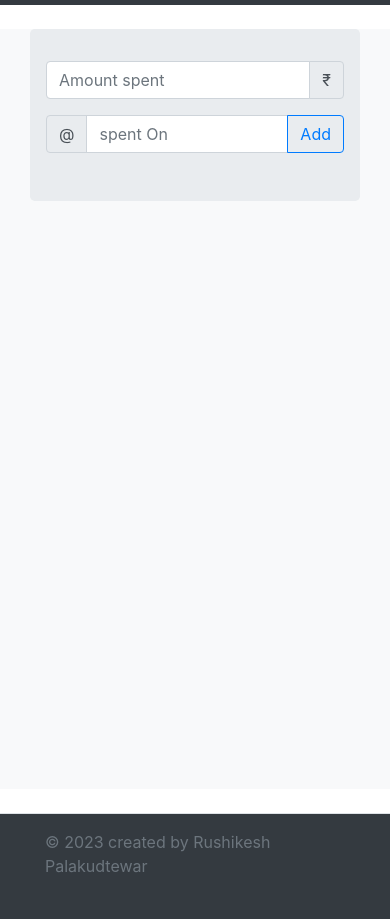
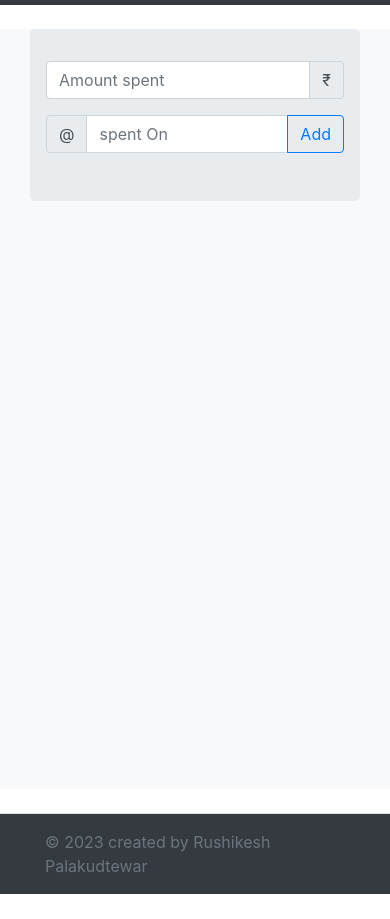
Before and after one commit to rushipalakudtewar/ExpenseManager, a plain HTML site: page index.html in a window 390 px wide. Shown: the part 51-970 px from the top of the page. After the commit the page ends 945 px from the top, so only its background shows below. Drawn offline with nearby package versions, Linux system fonts and the light colour scheme.

Commit message:
fix: removed comments

```diff
--- a/index.html
+++ b/index.html
@@ -21,8 +21,8 @@
     <nav class="navbar navbar-dark bg-dark">
         <span class="navbar-brand mb-0 h1">Xpers</span>
         <span class="navbar-brand mb-0 h1" id="headingElement">0</span>
+    </nav>
 
-    </nav>
     <div class="container-fluid bg-light" style="min-height: 90vh">
         <div class="container">
             <div class="jumbotron mt-4">
@@ -63,10 +63,9 @@
                 </ul>
             </div>
 
-            <!-- <div id="tabledata"></div> -->
         </div>
     </div>
-    <!-- <div class="container  bg-dark"> -->
+
     <footer class="d-flex flex-wrap justify-content-between align-items-center py-3 mt-4 border-top bg-dark">
         <div class="col-md-4 d-flex align-items-center">
         <a href="/" class="mb-3 me-2 mb-md-0 text-muted text-decoration-none lh-1">
@@ -74,14 +73,8 @@
         </a>
         <span class="text-muted">&copy; 2023 created by Rushikesh Palakudtewar</span>
         </div>
+    </footer>
 
-          <ul class="nav col-md-4 justify-content-end list-unstyled d-flex">
-            <li class="ms-3"><a class="text-muted" href="#"><i class="fa-brands fa-instagram"></i></a></li>
-            <li class="ms-3"><a class="text-muted" href="#"><svg class="bi" width="24" height="24"><use xlink:href="#instagram"/></svg></a></li>
-            <li class="ms-3"><a class="text-muted" href="#"><svg class="bi" width="24" height="24"><use xlink:href="#facebook"/></svg></a></li>
-          </ul>
-        </footer>
-      <!-- </div> -->
 <script>
     const headingEl=document.querySelector("#headingElement")
     let counter=0;
@@ -97,38 +90,25 @@
 
         const text=input.value
         const data=desc.value
-        // console.log({text});
 
-        //convert into number
         const expense = parseInt(text,10)
-        // console.log({data,expense});
 
-        //added into the obj
         expenseItem.desc=data;
         expenseItem.amount=expense;
         expenseItem.moment=new Date()
-        //obj pushed into the array
+
         allexpenses.push(expenseItem)
-        //show into the table
-        console.table(allexpenses)
 
 
         counter =counter + expense
-        // console.log(counter);
-        // counter+=1;
-        // console.log(counter);
 
-        //creating the table
         renderList(allexpenses)
 
         const showText = `Total:${counter}`
         headingEl.textContent=showText
     }
     const element = document.querySelector("#btncounter");
-    // console.warn(element);
-
     element.addEventListener("click",counterIncrement,false)
-
     function getDateString(momentDate)
     {
         return momentDate.toLocaleDateString('en-US',{
@@ -144,22 +124,15 @@
 
         renderList(newArr)
     }
-
-
-    //viewing table
     function renderList(arroflist)
     {
         const showallexpenses = arroflist.map((expense)=>createListItem(expense))
-        // console.log(showallexpenses);
 
         const joinexpensehtml=showallexpenses.join("");
-        // console.log(joinexpensehtml);
 
         expensetable.innerHTML =joinexpensehtml;
     }
 
-    //destructing
-    //without curry brackets it returns obj
     function createListItem({desc,amount,moment})
     {
         return `<li class="list-group-item d-flex justify-content-between">
```
Also changed, not shown: 1 other file. Lines whose indentation alone changed are shown as unchanged.
